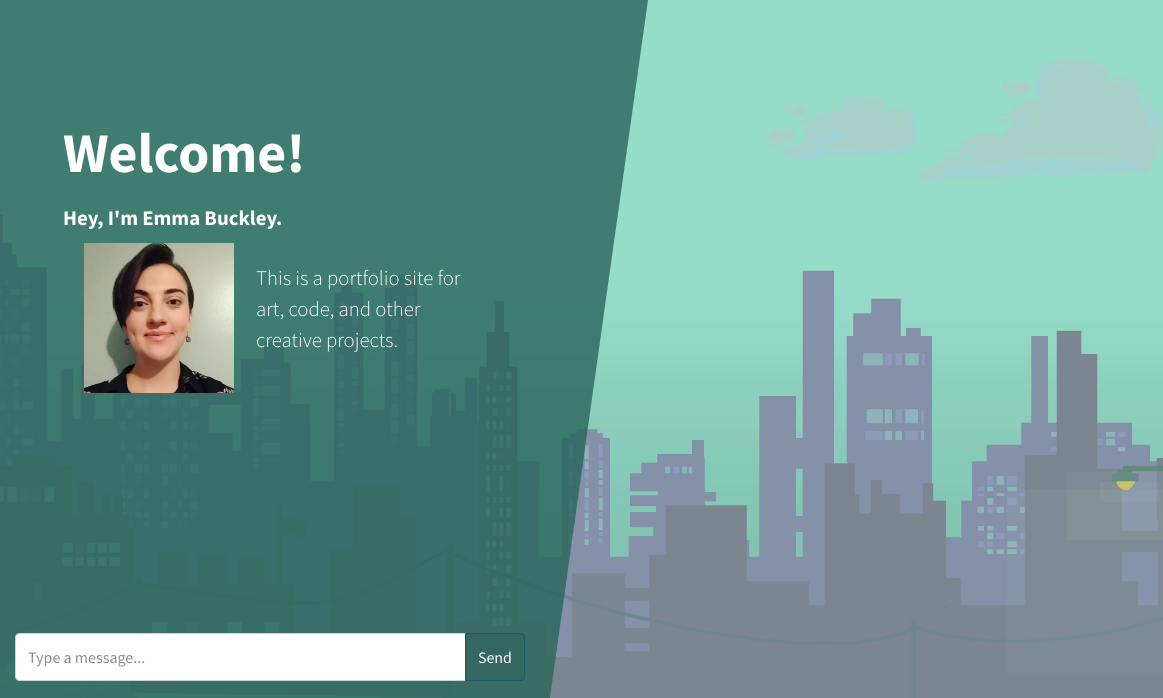
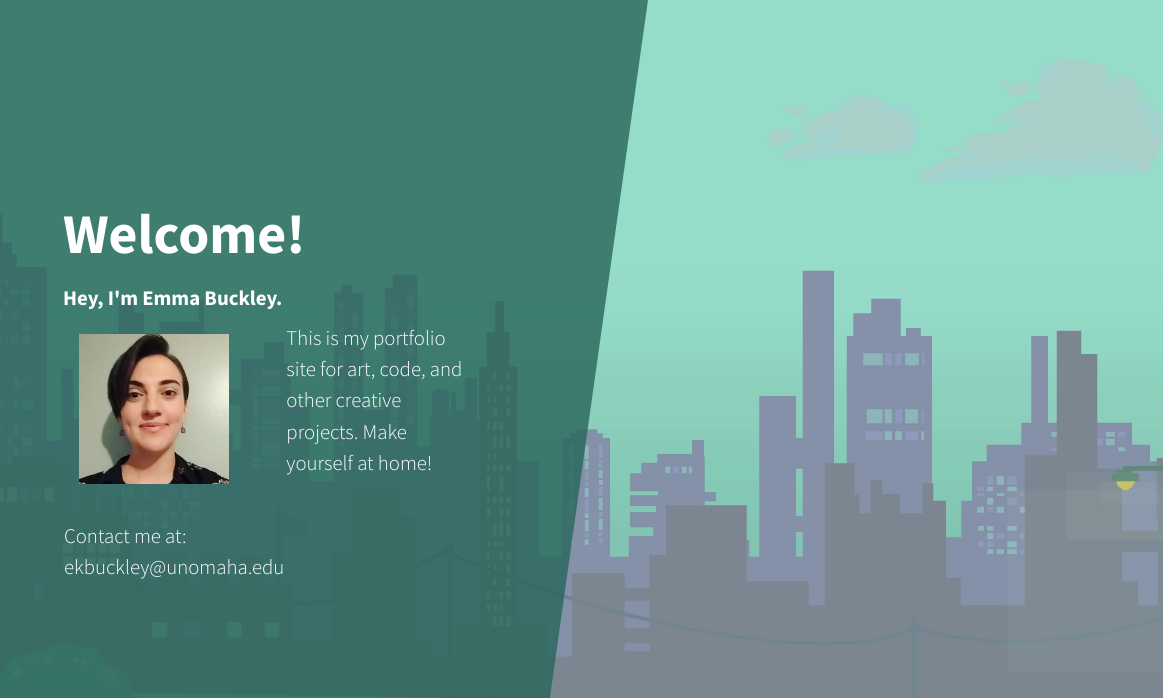
Before and after one commit to buckabroo/personalwebsite, a website: page index.html in a window 1280 px wide. Shown: the top 698 px of the page, 0-1163 px from the left. Drawn offline with Linux system fonts and the light colour scheme.

Commit message:
removed input field, replaced with contact info

```diff
--- a/css/coming-soon.css
+++ b/css/coming-soon.css
@@ -146,19 +146,19 @@ body {
     width: 4rem;
   }
   .social-icons ul > li > a:hover {
-    background-color: #15444d;
+    background-color: #704580;
   }
 }
 
 .btn-secondary {
   background-color: rgba(52, 102, 95, .9);
-  border-color: #1b5a66;
+  border-color: #6f4580;
   height: 3rem;
 }
 
 .btn-secondary:active, .btn-secondary:focus, .btn-secondary:hover {
   background-color: #15444d !important;
-  border-color: #8ecdb1 !important;
+  border-color: #9d60b3 !important;
 }
 
 .input {
--- a/index.html
+++ b/index.html
@@ -14,8 +14,10 @@
     <link href="vendor/bootstrap/css/bootstrap.css" rel="stylesheet">
 
     <!-- Custom fonts for this template -->
-    <link href="https://fonts.googleapis.com/css?family=Source+Sans+Pro:200,200i,300,300i,400,400i,600,600i,700,700i,900,900i" rel="stylesheet">
-    <link href="https://fonts.googleapis.com/css?family=Merriweather:300,300i,400,400i,700,700i,900,900i" rel="stylesheet">
+    <link href="https://fonts.googleapis.com/css?family=Source+Sans+Pro:200,200i,300,300i,400,400i,600,600i,700,700i,900,900i"
+          rel="stylesheet">
+    <link href="https://fonts.googleapis.com/css?family=Merriweather:300,300i,400,400i,700,700i,900,900i"
+          rel="stylesheet">
     <link href="vendor/font-awesome/css/font-awesome.css" rel="stylesheet">
 
     <!-- Custom styles for this template -->
@@ -36,17 +38,16 @@
                     <h1 class="mb-3">Welcome!</h1>
                     <p class="mb-2"><strong>Hey, I'm Emma Buckley. </strong></p>
                     <table style="width:100%; ">
-                    <tr><td><img src="img\profilepic.jpg" height="150" width="150" align="left" hspace="20"></td>
-                    <td><p> This is a portfolio site for art, code, and other creative projects.</p></td></tr>
+                        <tr>
+                            <td><img src="img\profilepic.jpg" height="150" width="150" align="left" hspace="15"></td>
+                            <td><p> This is my portfolio site for art, code, and other creative projects. Make yourself
+                                at home!</p></td>
+                        </tr>
+                        <td>
+                            <br><p>Contact me at:<br>ekbuckley@unomaha.edu</p>
+                        </td>
                     </table>
-            </div>
-          </div>
-          <div class="col-10 my-auto">
-            <div class="input-group input-group-newsletter">
-                <input type="text" class="form-control" placeholder="Type a message..." aria-label="Search for...">
-                <span class="input-group-btn">
-                <button class="btn btn-secondary" type="button">Send</button>
-              </span>
+
                 </div>
             </div>
         </div>
```
Lines whose indentation alone changed are shown as unchanged.
